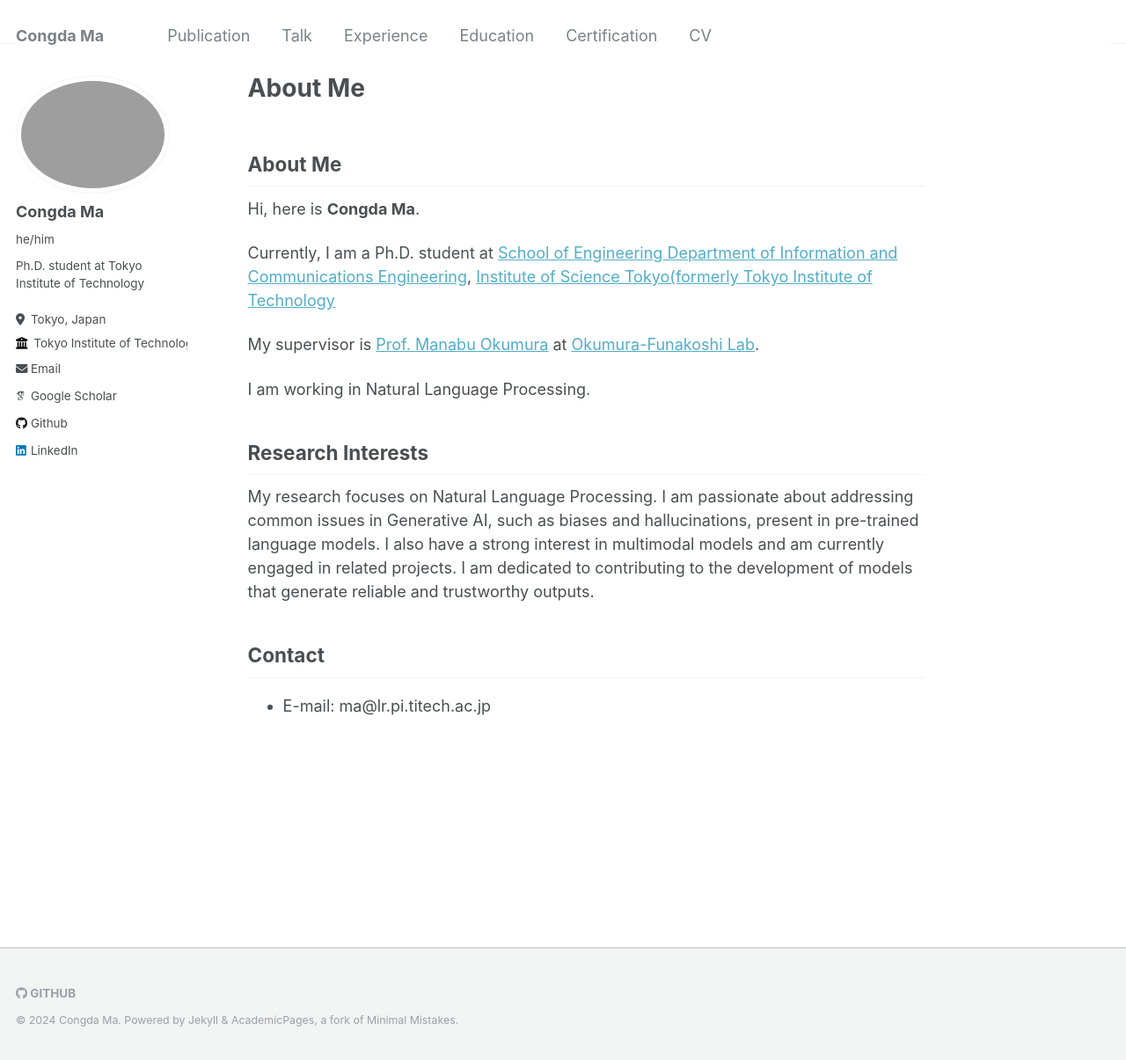
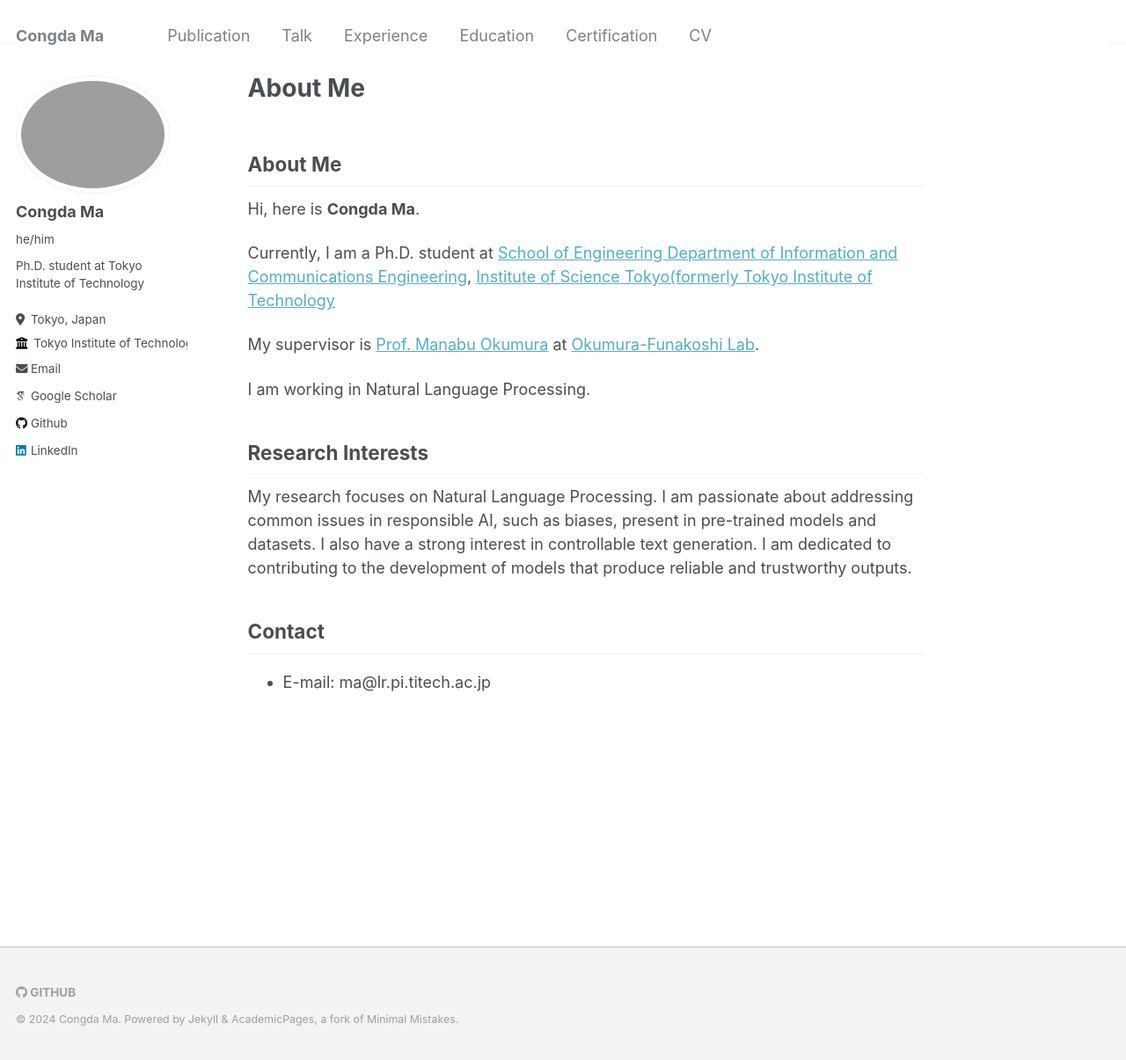
Before and after one commit to derrickmaa/derrickmaa.github.io, a Jekyll site: the page built from _pages/about.md, in a window 1280 px wide and 1205 px high. Shown: the whole window at 88% size. Built offline with Jekyll 4.4.1, drawn with Linux system fonts in a browser that asks for light colours; some web fonts are replaced.

Commit message:
Update about.md

```diff
--- a/_pages/about.md
+++ b/_pages/about.md
@@ -21,9 +21,9 @@ I am working in Natural Language Processing.
 ## Research Interests
 
 My research focuses on Natural Language Processing.
-I am passionate about addressing common issues in Generative AI, such as biases and hallucinations, present in pre-trained language models.
-I also have a strong interest in multimodal models and am currently engaged in related projects.
-I am dedicated to contributing to the development of models that generate reliable and trustworthy outputs.
+I am passionate about addressing common issues in responsible AI, such as biases, present in pre-trained models and datasets.
+I also have a strong interest in controllable text generation.
+I am dedicated to contributing to the development of models that produce reliable and trustworthy outputs.
 
 
 ## Contact
```
